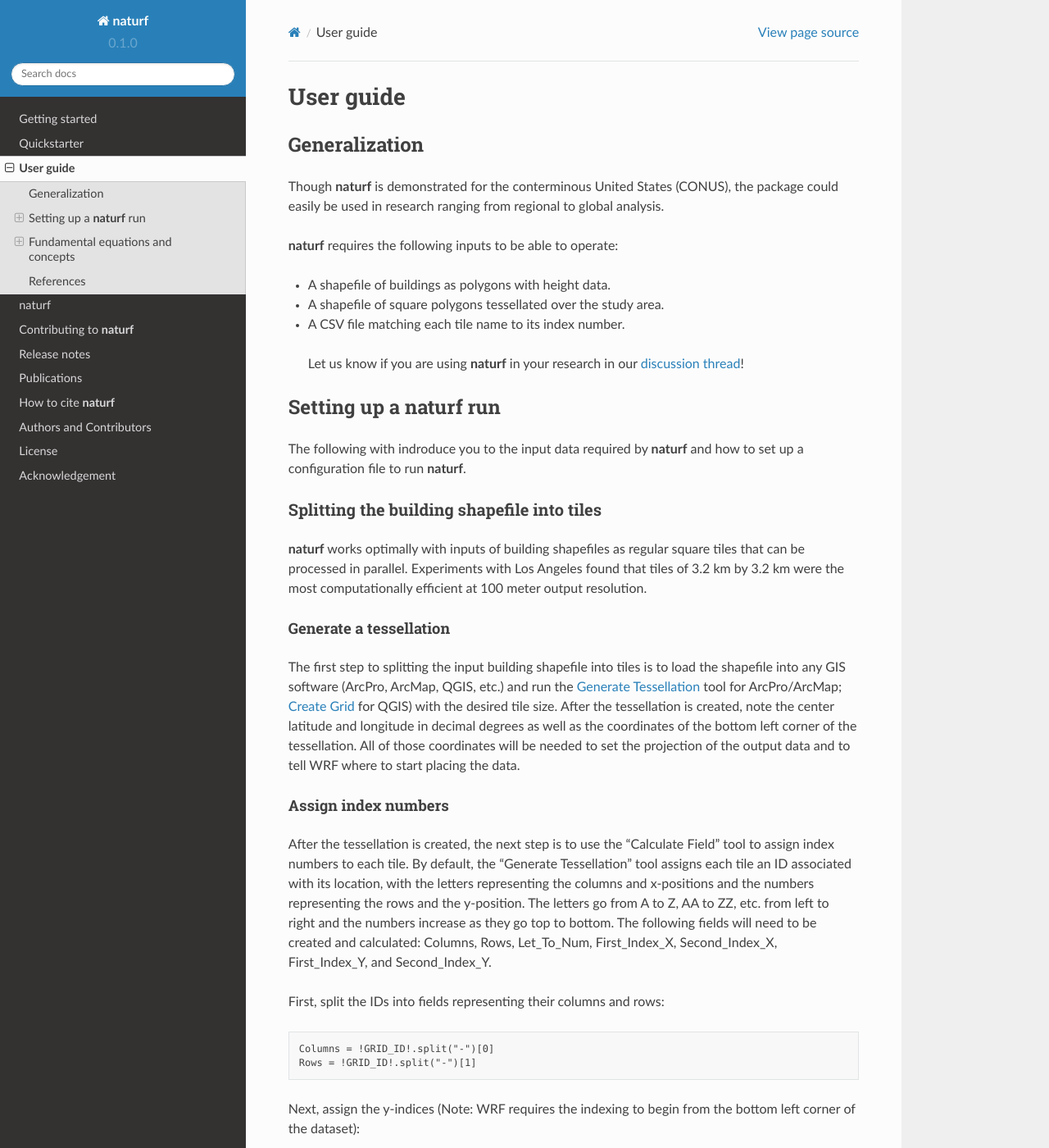
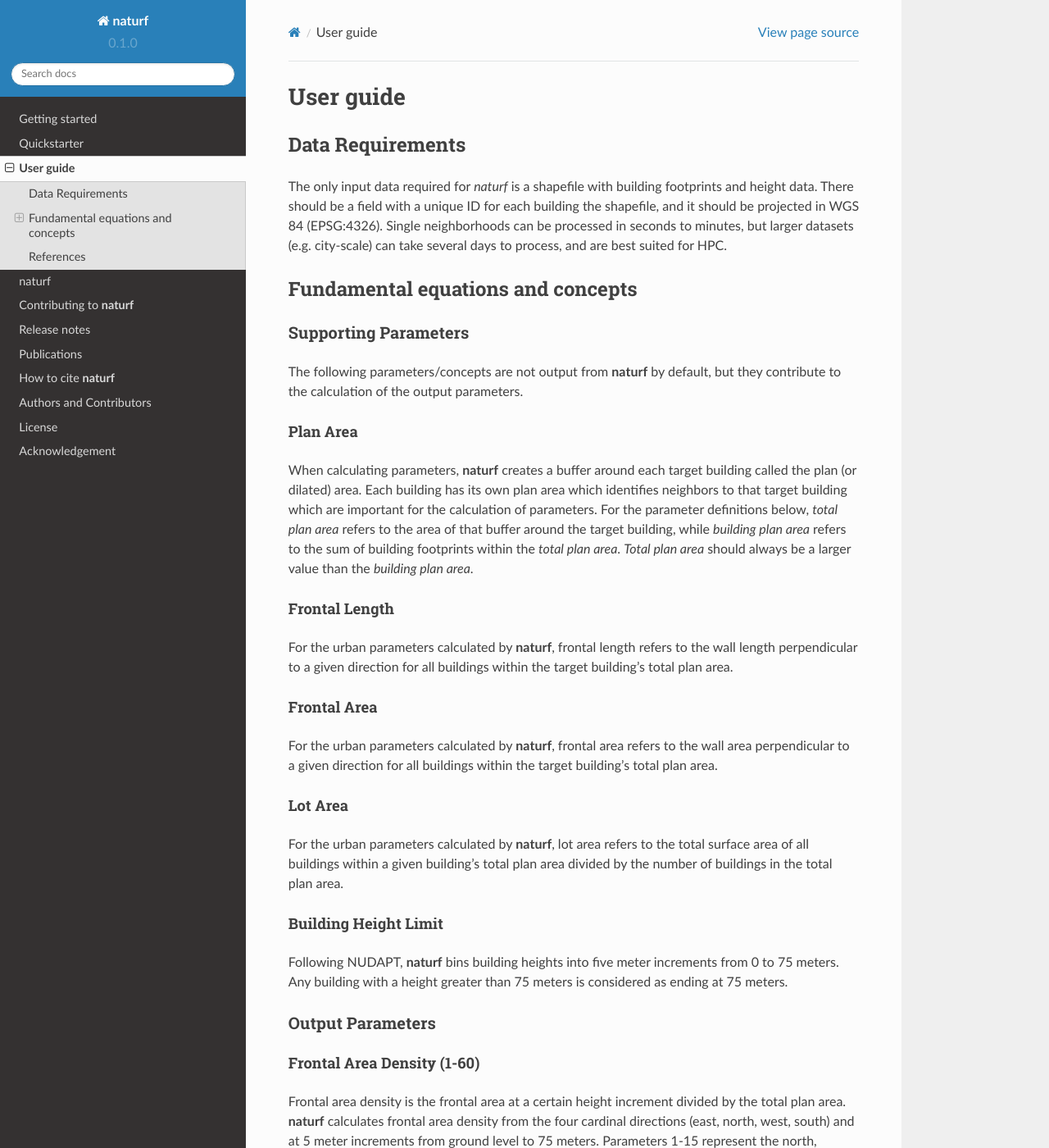
Before and after one commit to IMMM-SFA/naturf, a Sphinx documentation site: the page built from docs/source/user_guide.rst, in a window 1280 px wide and 1400 px high. Shown: the whole window at 82% size. Built offline with Sphinx 7.4.7 and the Read the Docs theme 2.0.0, drawn with Linux system fonts in a browser that asks for light colours; formulas are drawn with MathJax 3; some of the changed text lies outside the part shown.

Commit message:
remove v0 info #123

```diff
--- a/docs/source/getting_started.rst
+++ b/docs/source/getting_started.rst
@@ -7,8 +7,6 @@
 The Neighborhood Adaptive Tissues for Urban Resilience Futures tool (**naturf**) enables the examination of the effect of urban morphology at variable resolutions on the urban microclimate through the Weather Research and Forecasting model (WRF). Following the work of Ching et al. (citation) on NUDAPT/WUDAPT, **naturf** calculates 132 urban parameters based on shapefiles of building footprints and heights; however, **naturf** is capable of compiling these urban parameters at finer, sub-kilometer resolutions than offered by NUDAPT/WUDAPT.
 
 **naturf** takes in building polygon shapefiles with height data and uses the Python package **geopandas** to calculate 132 urban parameters for each building that are compiled into a binary file. The name of the binary file as well as an automatically generated index file instructs WRF to place the binary data into the correct location in a geogrid.  **naturf** also uses **hamilton** as a means of organizing, streamlining, and visualizing its workflow.
-
-Currently, **naturf** requires the shapefile inputs to first be separated into regular tiles, and it also requires a csv containing a index number for each of the tiles in the study area (todo: clarify). In tests of Los Angeles, regular tiles of 3.2 km x 3.2 km proved to be the most computationally efficient tile sizes, but any tile size that is a power of two is recommended.
 
 
 Dependencies
--- a/docs/source/user_guide.rst
+++ b/docs/source/user_guide.rst
@@ -2,94 +2,10 @@
 User guide
 ===============
 
-Generalization
---------------
+Data Requirements
+-----------------
 
-Though **naturf** is demonstrated for the conterminous United States (CONUS), the package could easily be used in research ranging from regional to global analysis.
-
-**naturf** requires the following inputs to be able to operate:
-
-- A shapefile of buildings as polygons with height data.
-- A shapefile of square polygons tessellated over the study area.
-- A CSV file matching each tile name to its index number.
-
- Let us know if you are using **naturf** in your research in our `discussion thread <https://github.com/IMMM-SFA/naturf/discussions>`_!
-
-
-Setting up a **naturf** run
----------------------------
-
-The following with indroduce you to the input data required by **naturf** and how to set up a configuration file to run **naturf**.
-
-Splitting the building shapefile into tiles
-~~~~~~~~~~~~~~~~~~~~~~~~~~~~~~~~~~~~~~~~~~~
-
-**naturf** works optimally with inputs of building shapefiles as regular square tiles that can be processed in parallel. Experiments with Los Angeles found that tiles of 3.2 km by 3.2 km were the most computationally efficient at 100 meter output resolution.
-
-Generate a tessellation
-^^^^^^^^^^^^^^^^^^^^^^^
-
-The first step to splitting the input building shapefile into tiles is to load the shapefile into any GIS software (ArcPro, ArcMap, QGIS, etc.) and run the `Generate Tessellation`_ tool for ArcPro/ArcMap; `Create Grid`_ for QGIS) with the desired tile size. After the tessellation is created, note the center latitude and longitude in decimal degrees as well as the coordinates of the bottom left corner of the tessellation. All of those coordinates will be needed to set the projection of the output data and to tell WRF where to start placing the data.
-
-.. _Generate Tessellation: https://pro.arcgis.com/en/pro-app/2.8/tool-reference/data-management/generatetesellation.htm
-.. _Create Grid: https://docs.qgis.org/2.6/en/docs/user_manual/processing_algs/qgis/vector_creation_tools/creategrid.html
-
-Assign index numbers
-^^^^^^^^^^^^^^^^^^^^
-
-After the tessellation is created, the next step is to use the "Calculate Field" tool to assign index numbers to each tile. By default, the "Generate Tessellation" tool assigns each tile an ID associated with its location, with the letters representing the columns and x-positions and the numbers representing the rows and the y-position. The letters go from A to Z, AA to ZZ, etc. from left to right and the numbers increase as they go top to bottom. The following fields will need to be created and calculated: Columns, Rows, Let_To_Num, First_Index_X, Second_Index_X, First_Index_Y, and Second_Index_Y.
-
-First, split the IDs into fields representing their columns and rows:
-
-.. code-block::
-
-  Columns = !GRID_ID!.split("-")[0]
-  Rows = !GRID_ID!.split("-")[1]
-
-Next, assign the y-indices (Note: WRF requires the indexing to begin from the bottom left corner of the dataset):
-
-.. code-block::
-
-  Second_Index_Y = 32 * ((Number of rows) - !Rows! + 1)
-  First_Index_Y = !Second_Index_Y! - 31
-
-The x-indices require an additional step. First, calculate the ``Let_To_Num`` field by turning the letters in the Columns field into numbers using the code below, which can be adjusted to accomodated as many columns as needed:
-
-.. code-block::
-
-  Expression:
-  LetToNum(!Columns!)
-
-.. code-block::
-
-  def LetToNum(feat):
-      letters = list(feat)
-      if len(letters) == 1:
-          number = ord(letters[0]) - 64
-      elif letters[0] == 'A':
-          number = 26 + ord(letters[1]) - 64
-      else:
-          number = 52 + ord(letters[1]) - 64
-      return number
-
-Then, calculate the X indices much the same as the Y indices.
-
-.. code-block::
-
-  Second_Index_X = 32 * !Let_To_Num!
-  First_Index_X = !Second_Index_X! - 31
-
-The attribute table should then be exported to an Excel file using the "Table to Table" tool, and the rest of the indexing will be done in Excel.
-
-Create CSV file
-^^^^^^^^^^^^^^^
-
-Now that the tessellation attribute table is an Excel file, all columns can be deleted except for the grid ID column and the indices columns. In new columns, use ``=TEXT(cell, "00000")`` to add leading zeroes to the indices (at least 5 digits are required, more can be added if necessary). In another column, concatenate the indices using ``=CONCAT(cell1,"-",cell2,".",cell3,"-",cell4)``. Copy the ``GRID_ID`` and concatenated index numbers(important: with headers) into a separate spreadsheet and save as a CSV. This CSV will allow **naturf** to assign the correct index name to the corresponsing binary file.
-
-Spatial join and split by attribute
-^^^^^^^^^^^^^^^^^^^^^^^^^^^^^^^^^^^
-
-Back in the GIS software, perform a spatial join with the buildings shapefile being the target features and the tessellation shapefile being the join features. This will create a buildings shapefile where every building has a grid ID associated with it. The last step is to use the "Split by Attribute" tool to separate the buildings into shapefiles for each tile. These shapefiles will be the input to **naturf** along with the CSV with index names.
+The only input data required for *naturf* is a shapefile with building footprints and height data. There should be a field with a unique ID for each building the shapefile, and it should be projected in WGS 84 (EPSG:4326). Single neighborhoods can be processed in seconds to minutes, but larger datasets (e.g. city-scale) can take several days to process, and are best suited for HPC.
 
 
 Fundamental equations and concepts
```
